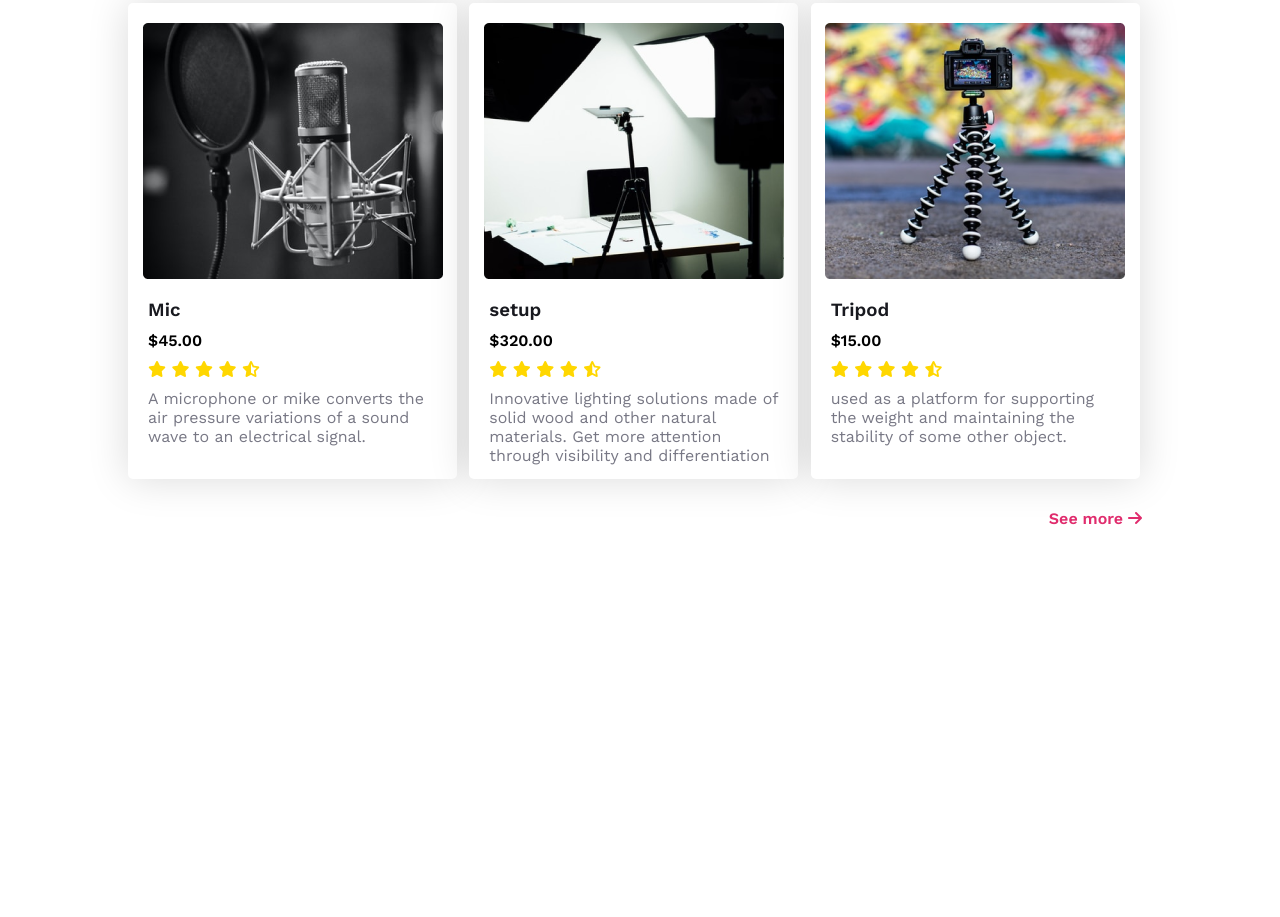
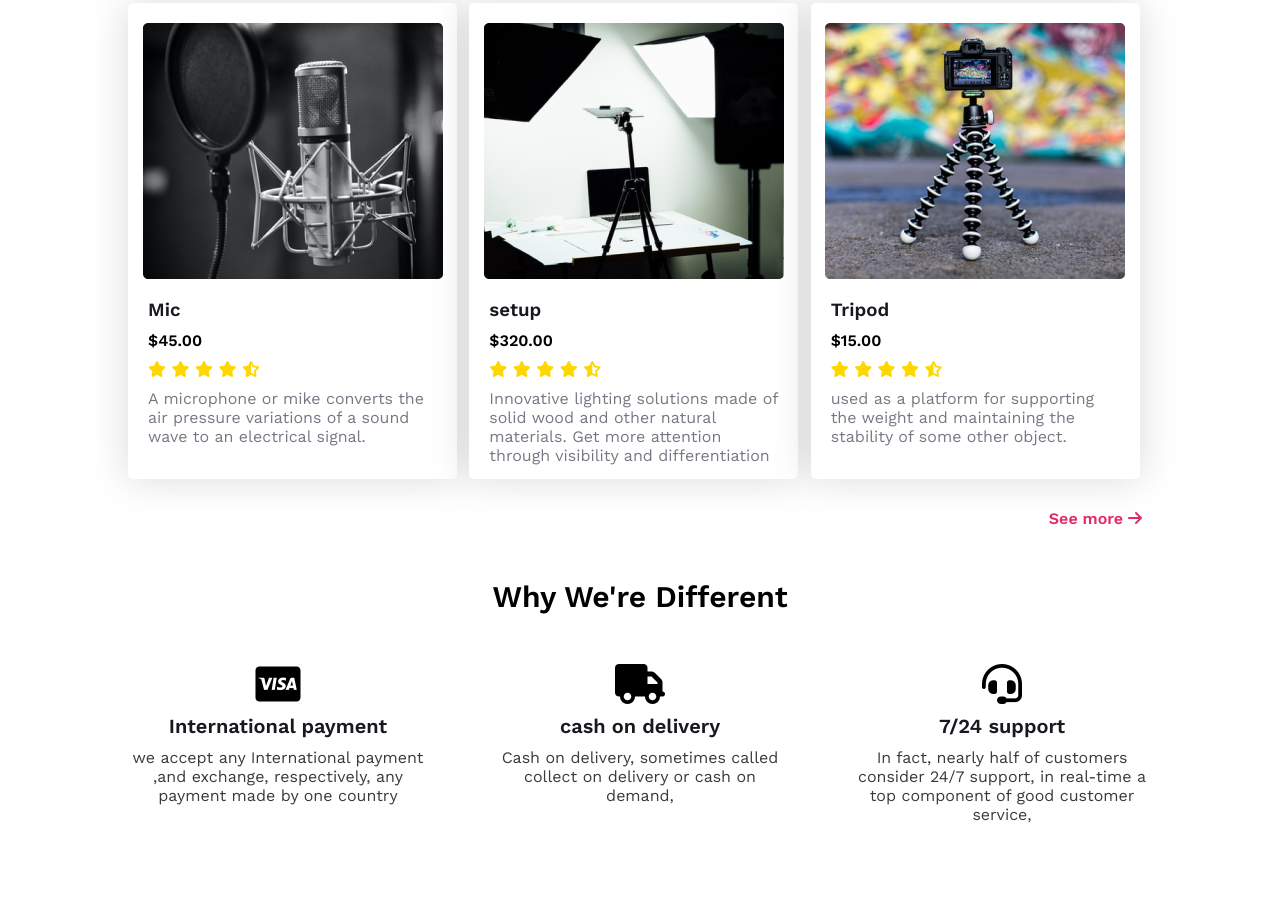
Before and after one commit to mahedi-imun/influencer-gears, a plain HTML site: page index.html in a window 1280 px wide. Shown: the part 1948-2865 px from the top of the page. Before the commit the page ends 2527 px from the top, so only its background shows below. Drawn offline with nearby package versions, Linux system fonts and the light colour scheme.

Commit message:
sercice section added

```diff
--- a/css/style.css
+++ b/css/style.css
@@ -147,3 +147,33 @@ section a{
     font-weight: bold;
     font-size: 16px;
 }
+/* services section style */
+.services{
+    display: flex;
+    justify-content: space-between;
+}
+.service{
+    width: 300px;
+    height:250px;
+    display: flex;
+    flex-direction: column;
+    align-items: center;
+    margin-top:50px;
+}
+.service i {
+    font-size: 40px;
+    display: flex;
+    flex-direction: column;
+    justify-content: center;
+}
+.service h3{
+    margin-top: 10px;
+    font-size: 20px;
+    color: #18191F;
+}
+.service p{
+    margin-top: 10px;
+    text-align: center;
+    color: #3A3A3A;
+    font-size: 16px;
+}
--- a/index.html
+++ b/index.html
@@ -212,6 +212,30 @@
                 <a href="#">See more <i class="fas fa-arrow-right"></i></a>
             </div>
         </section>
+        <section>
+            <div class="container">
+                <div class="section-header">
+                    <h2>Why we're different</h2>
+                </div>
+                <div class="services">
+                    <div class="service">
+                        <i class="fab fa-cc-visa"></i>
+                        <h3>International payment </h3>
+                        <p>we accept any International payment ,and exchange, respectively, any payment made by one country </p>
+                    </div>
+                    <div class="service">
+                        <i class="fas fa-truck"></i>
+                        <h3>cash on delivery</h3>
+                        <p>Cash on delivery, sometimes called collect on delivery or cash on demand,</p>
+                    </div>
+                    <div class="service">
+                        <i class="fas fa-headset"></i>
+                        <h3>7/24 support</h3>
+                        <p>In fact, nearly half of customers consider 24/7 support, in real-time a top component of good customer service, </p>
+                    </div>
+                </div>
+            </div>
+        </section>
     </main>
 </body>
 </html>
```
